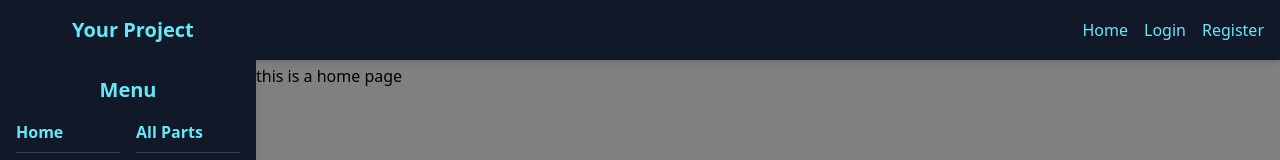
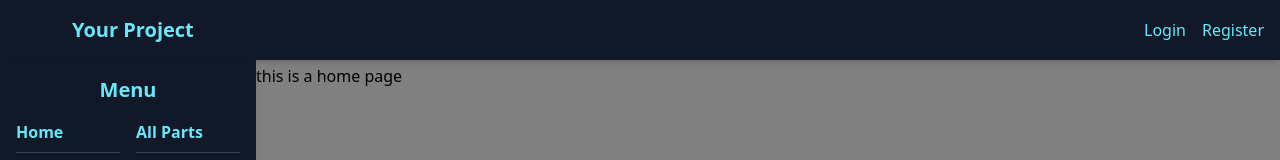
Before and after one commit to aren1985/hyeng, a Next.js app: page / in a window 1280 px wide. Shown: the top 160 px of the page. Built offline with nearby package versions, Linux system fonts and the light colour scheme.

Commit message:
hla vor lava

```diff
--- a/src/app/Header.js
+++ b/src/app/Header.js
@@ -11,9 +11,6 @@ const Header = () => {
         {/* Navigation */}
         <nav className="flex-grow">
           <ul className="flex space-x-4 justify-end">
-            <li>
-              <Link href="/">Home</Link>
-            </li>
             {/* Hide Login and Register on screens smaller than 500px */}
             <li className="hidden md:inline-block">
               <Link href="/login">Login</Link>
--- a/src/app/basic/speachwrite/page.js
+++ b/src/app/basic/speachwrite/page.js
@@ -1,6 +1,6 @@
-/*"use client";
+"use client";
 
-import React, { useEffect, useState, useRef } from "react";
+import React, { useEffect, useState, useRef, Suspense } from "react";
 import { useRouter, useSearchParams } from "next/navigation";
 import { FaMicrophone, FaVolumeUp } from "react-icons/fa";
 import Image from "next/image";
@@ -116,7 +116,6 @@ const SpeechToTextPage = () => {
         />
       </div>
 
-
       <button
         onClick={() =>
           speechSynthesis.speak(new SpeechSynthesisUtterance(currentImage.name))
@@ -127,7 +126,6 @@ const SpeechToTextPage = () => {
         Hear Name Again
       </button>
 
-
       <button
         onClick={startSpeechRecognition}
         className="bg-green-500 text-white py-2 px-6 rounded hover:bg-green-600 transition duration-200 flex items-center mb-6"
@@ -136,11 +134,9 @@ const SpeechToTextPage = () => {
         Start Speaking
       </button>
 
-
       <div className="mb-4">
         <p className="text-xl font-semibold">You said- {spokenWord}</p>
       </div>
-
 
       <button
         onClick={checkAnswer}
@@ -183,4 +179,10 @@ const Modal = ({ visible, imageSrc, onNext, isCorrect }) => {
   );
 };
 
-export default SpeechToTextPage;*/
+export default function Spch() {
+  return (
+    <Suspense>
+      <SpeechToTextPage />
+    </Suspense>
+  );
+}
--- a/src/app/basic/writename/page.js
+++ b/src/app/basic/writename/page.js
@@ -1,6 +1,6 @@
-/*"use client";
+"use client";
 
-import React, { useEffect, useState, useRef } from "react";
+import React, { useEffect, useState, useRef, Suspense } from "react";
 import { useRouter, useSearchParams } from "next/navigation";
 import axios from "axios";
 import { FaVolumeUp } from "react-icons/fa";
@@ -150,4 +150,10 @@ const WriteName = () => {
   );
 };
 
-export default WriteName;*/
+export default function WrtNm() {
+  return (
+    <Suspense>
+      <WriteName />
+    </Suspense>
+  );
+}
--- a/src/app/words/words2/page.js
+++ b/src/app/words/words2/page.js
@@ -1,6 +1,6 @@
-/*"use client";
+"use client";
 
-import React, { useEffect, useState } from "react";
+import React, { useEffect, useState, Suspense } from "react";
 import { useSearchParams, useRouter } from "next/navigation";
 import axios from "axios";
 import Image from "next/image";
@@ -129,13 +129,11 @@ const Words2Page = () => {
         Find the correct
       </h1>
 
-
       <div className="mb-6 text-center">
         <p className="text-md md:text-xl p-1 font-bold text-green-800 shadow-md">
           {currentWord?.english}
         </p>
       </div>
-
 
       <div className="flex flex-col gap-4   items-center">
         {options.map((option, index) => {
@@ -160,7 +158,6 @@ const Words2Page = () => {
         })}
       </div>
 
-
       <Modal
         visible={modalVisible}
         imageSrc={modalImage}
@@ -171,4 +168,10 @@ const Words2Page = () => {
   );
 };
 
-export default Words2Page;*/
+export default function W2Pg() {
+  return (
+    <Suspense>
+      <Words2Page />
+    </Suspense>
+  );
+}
--- a/src/app/words/words3/page.js
+++ b/src/app/words/words3/page.js
@@ -1,6 +1,6 @@
-/*"use client";
+"use client";
 
-import React, { useEffect, useState } from "react";
+import React, { useEffect, useState, Suspense } from "react";
 import { useSearchParams, useRouter } from "next/navigation";
 import axios from "axios";
 import Image from "next/image";
@@ -129,13 +129,11 @@ const Words3Page = () => {
         find the correct
       </h1>
 
-
       <div className="mb-6 text-center">
         <p className="text-md md:text-xl p-1 font-bold text-green-800 shadow-md">
           {currentWord?.armenian}
         </p>
       </div>
-
 
       <div className="flex flex-col gap-4   items-center">
         {options.map((option, index) => {
@@ -160,7 +158,6 @@ const Words3Page = () => {
         })}
       </div>
 
-
       <Modal
         visible={modalVisible}
         imageSrc={modalImage}
@@ -171,4 +168,10 @@ const Words3Page = () => {
   );
 };
 
-export default Words3Page;*/
+export default function W3Pg() {
+  return (
+    <Suspense>
+      <Words3Page />
+    </Suspense>
+  );
+}
--- a/src/app/words/words4/page.js
+++ b/src/app/words/words4/page.js
@@ -1,6 +1,6 @@
-/*"use client";
+"use client";
 
-import React, { useState, useEffect } from "react";
+import React, { useState, useEffect, Suspense } from "react";
 import { useSearchParams, useRouter } from "next/navigation";
 import axios from "axios";
 import Image from "next/image";
@@ -101,7 +101,6 @@ const Words4Page = () => {
         listen and write
       </h1>
 
-
       <button
         onClick={speakWord}
         className="bg-orange-500 text-white py-2 px-6 rounded mb-6 text-lg font-semibold flex items-center justify-center"
@@ -109,7 +108,6 @@ const Words4Page = () => {
         <FaVolumeUp className="mr-2" />
         Listening...
       </button>
-
 
       <div className="mb-6">
         <input
@@ -121,7 +119,6 @@ const Words4Page = () => {
         />
       </div>
 
-
       <button
         onClick={checkAnswer}
         className="bg-purple-600 text-white py-2 px-6 rounded mt-6 text-lg"
@@ -129,7 +126,6 @@ const Words4Page = () => {
       >
         Check Answer
       </button>
-
 
       <Modal
         visible={modalVisible}
@@ -141,4 +137,10 @@ const Words4Page = () => {
   );
 };
 
-export default Words4Page;*/
+export default function W4Pg() {
+  return (
+    <Suspense>
+      <Words4Page />
+    </Suspense>
+  );
+}
--- a/src/app/words/words5/page.js
+++ b/src/app/words/words5/page.js
@@ -1,6 +1,6 @@
-/*"use client";
+"use client";
 
-import React, { useState, useEffect } from "react";
+import React, { useState, useEffect, Suspense } from "react";
 import { useSearchParams, useRouter } from "next/navigation";
 import axios from "axios";
 import { FaVolumeUp, FaMicrophone } from "react-icons/fa"; // Add both icons
@@ -93,7 +93,6 @@ const Words5Page = () => {
         Listen and Speak
       </h1>
 
-
       <div className="mb-6 text-center">
         <button
           onClick={speakWord}
@@ -105,13 +104,11 @@ const Words5Page = () => {
         </button>
       </div>
 
-
       <div className="mb-6">
         <p className="text-lg font-medium bg-gray-200 p-2">
           You said- {spokenWord}
         </p>
       </div>
-
 
       <button
         onClick={startListening}
@@ -121,14 +118,12 @@ const Words5Page = () => {
         <span>Start Speaking</span>
       </button>
 
-
       <button
         onClick={checkAnswer}
         className="bg-purple-600  text-white py-2 px-6 rounded mt-6 text-lg font-semibold"
       >
         Check Answer
       </button>
-
 
       {modalVisible && (
         <div
@@ -155,4 +150,10 @@ const Words5Page = () => {
   );
 };
 
-export default Words5Page;*/
+export default function W5Pg() {
+  return (
+    <Suspense>
+      <Words5Page />
+    </Suspense>
+  );
+}
```
